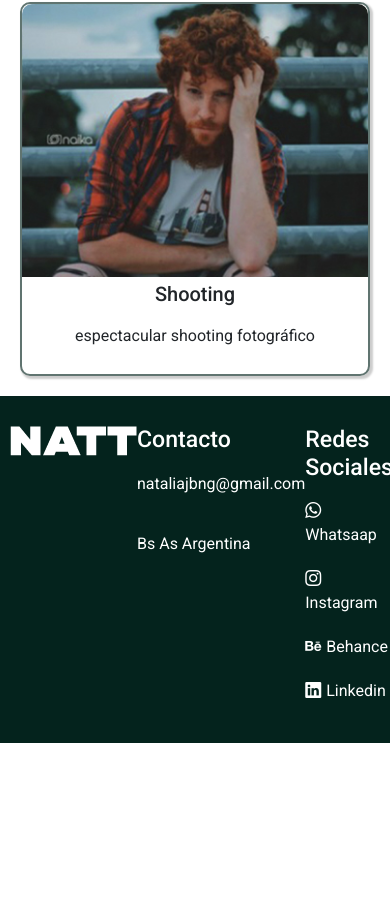
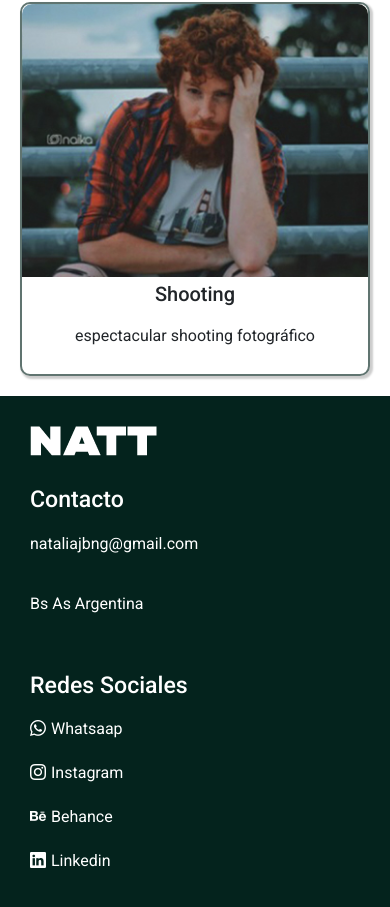
Before and after one commit to Natt9503/PF-Cendra, a plain HTML site: page index.html in a window 390 px wide. Shown: the part 1304-2211 px from the top of the page. Before the commit the page ends 2047 px from the top, so only its background shows below. Drawn offline with nearby package versions, Linux system fonts and the light colour scheme.

Commit message:
media query footer

```diff
--- a/css/style.css
+++ b/css/style.css
@@ -284,7 +284,7 @@ footer a img {
 
 /**---MEDIA QUERY----*/
 
-@media screen and (max-width:902px) {
+@media screen and (max-width:902px) {   /**---MEDIA QUERY cards----*/
     .flextitulo {
         /* titulo de seccion */
         color: rgb(4, 35, 29);
@@ -405,3 +405,40 @@ footer a img {
         padding: 10px;
     }
 }
+
+@media screen and (max-width:785px) {
+    footer {
+        background-color: rgb(4, 35, 29);
+        padding: 30px 30px;
+        color: white;
+        font-style: normal;
+        margin: auto;
+        /*para que se mantenga centrado*/
+        display: grid;
+        grid-template-columns: repeat(1, 1fr);
+    }
+
+    footer div p {
+        padding: 10px 0px 10px 0px;
+    }
+
+    footer div {
+        text-align: start;
+    }
+
+    footer div a {
+        text-decoration: none;
+        color: white;
+        display: block;
+        /* Convertir en bloque */
+        padding: 10px 0px 10px 0px;
+    }
+
+    footer div a i {
+        padding: 5px 5px 5px 0px;
+    }
+
+    footer div h3 {
+        padding: 30px 0px 0px 0px;
+    }
+}
```
